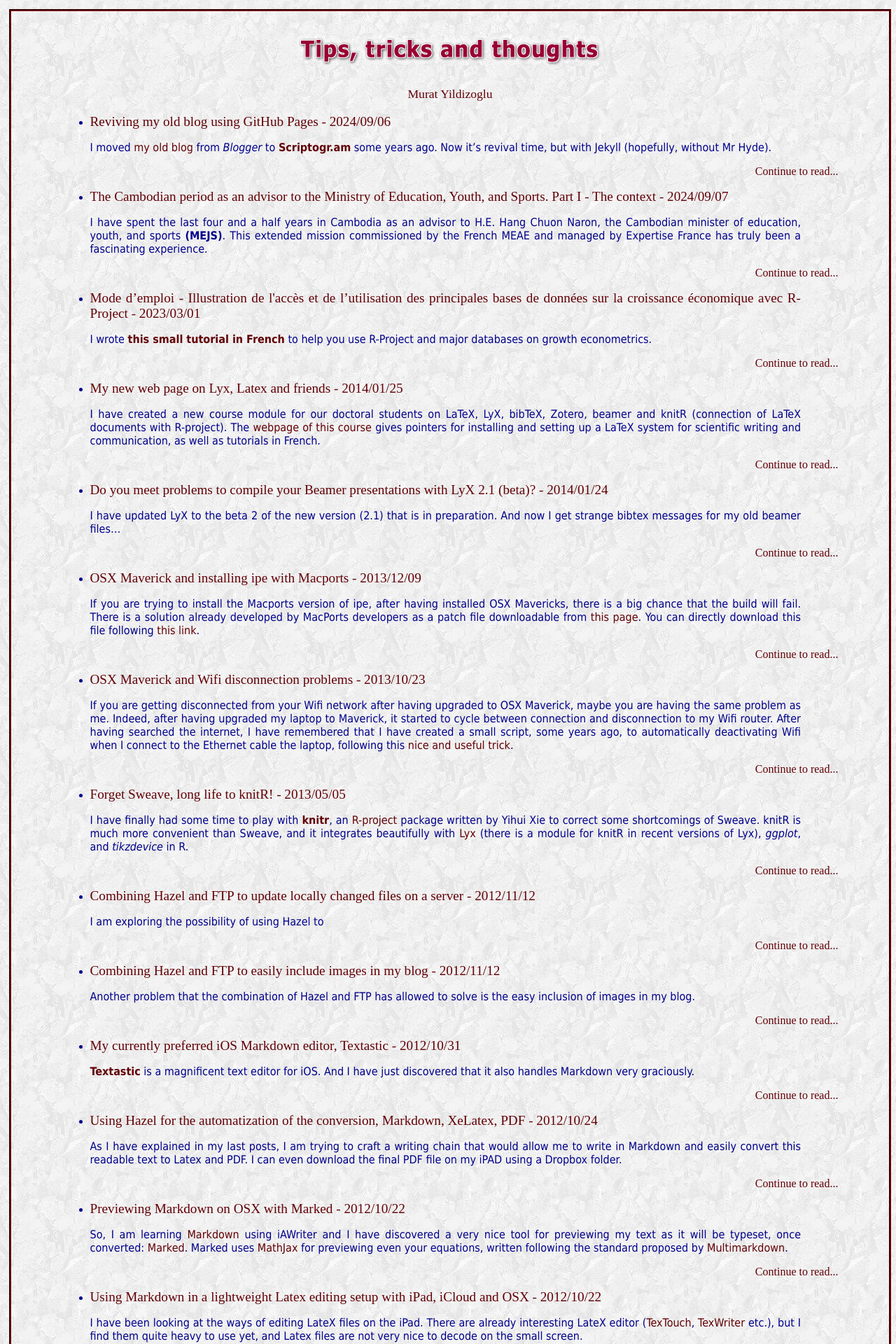
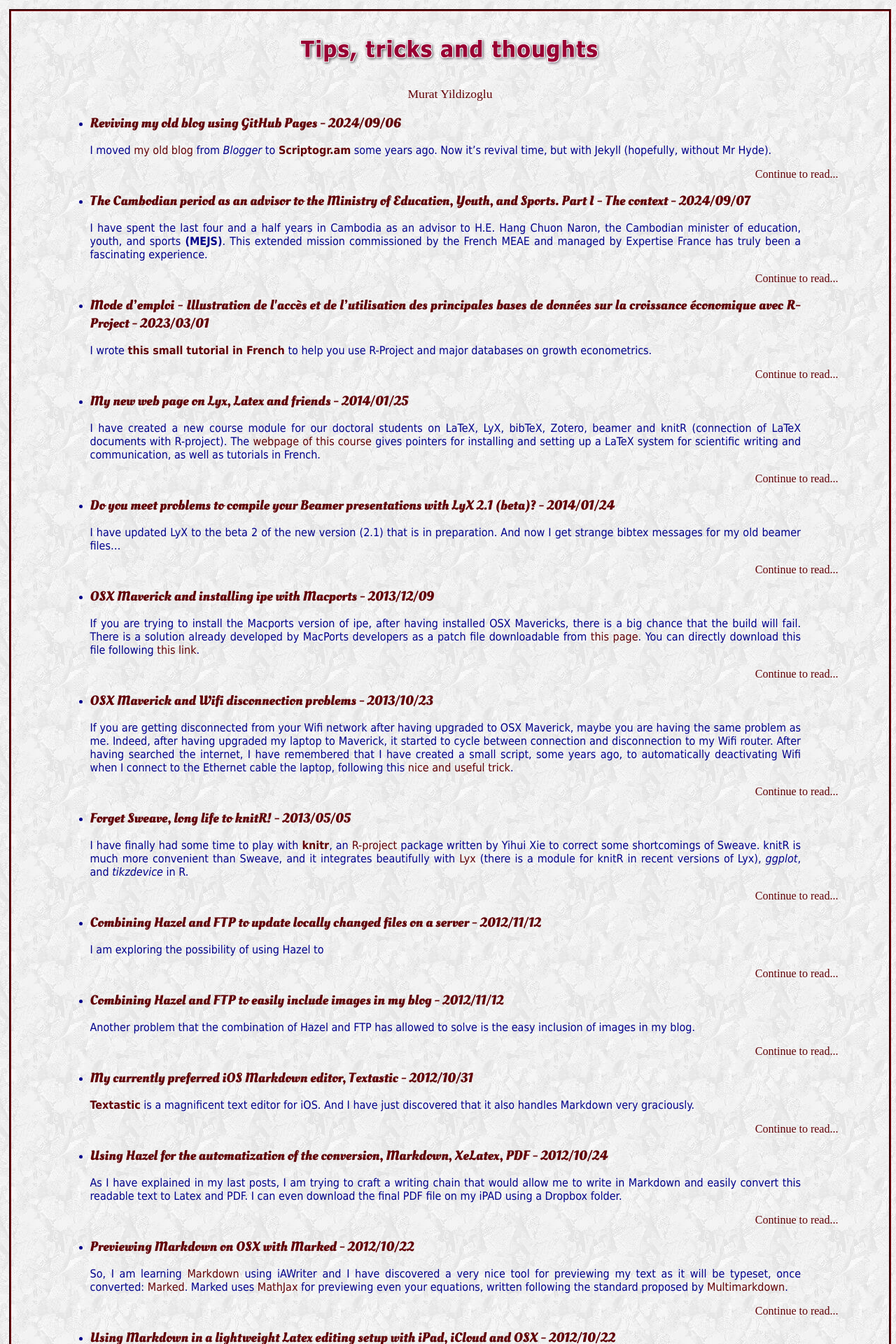
Before and after one commit to myildi/myildi.github.io, a Jekyll site: the page built from index.html, in a window 1280 px wide. Shown: the top 1920 px of the page at 70% size. Built offline with Jekyll 4.4.1, drawn with Linux system fonts in a browser that asks for light colours.

Commit message:
Update main2.css

```diff
--- a/css/main2.css
+++ b/css/main2.css
@@ -39,8 +39,11 @@
 
 
 .posttitle {
-# font-family: Tahoma, Geneva, sans-serif;
-composes: oleo-script-bold;
+/*  font-family: Tahoma, Geneva, sans-serif; */
+# composes: oleo-script-bold;
+ font-family: "Oleo Script", Tahoma, Geneva, sans-serif,  system-ui;
+  font-weight: 700;
+  font-style: normal;
 font-size: 1.2em;
 color: purple ;
 /* #9c8603; */
```
